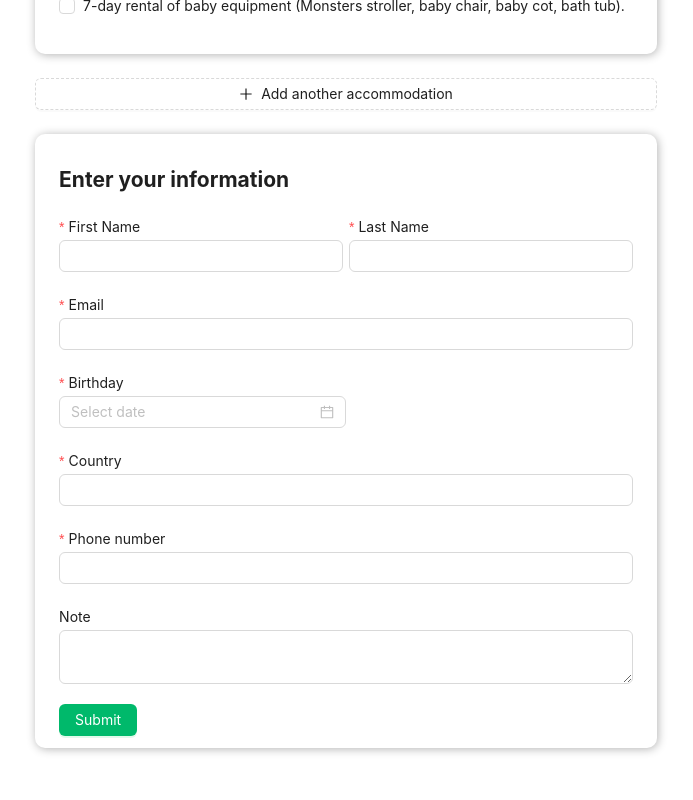
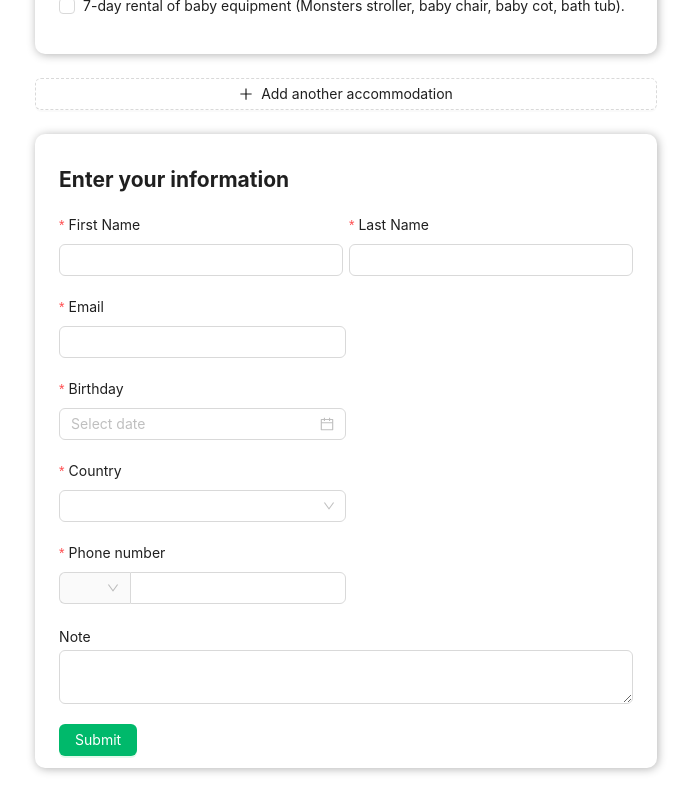
Before and after one commit to JuraJuki/webFormTest, a React (Create React App) app: page / in a window 1280 px wide. Shown: the part 574-1374 px from the top of the page, without its empty margins (294-987 px from the left). Built offline with nearby package versions, Linux system fonts and the light colour scheme.

Commit message:
update styling and validation

```diff
--- /dev/null
+++ b/src/components/WebForm/components/CountryPicker/CountryPicker.tsx
@@ -0,0 +1,20 @@
+import { Select } from "antd";
+import { CountryPickerProps } from "src/components/WebForm/components/CountryPicker/CountryPickerProps";
+import classes from "src/components/WebForm/components/GuestPicker/GuestPicker.module.scss";
+
+const { Option } = Select;
+
+export const CountryPicker = ({ value = "", onChange }: CountryPickerProps) => {
+  const getSelectOptions = () => {
+    return [<Option>a</Option>];
+  };
+
+  return (
+    <Select
+      className={classes.select}
+      options={getSelectOptions()}
+      value={null}
+      onSelect={onChange}
+    />
+  );
+};
--- /dev/null
+++ b/src/components/WebForm/components/CountryPicker/CountryPickerProps.ts
@@ -0,0 +1,4 @@
+export interface CountryPickerProps {
+  value?: string;
+  onChange?: (value: any) => void;
+}
--- a/src/components/WebForm/components/FItem/FItem.module.scss
+++ b/src/components/WebForm/components/FItem/FItem.module.scss
@@ -1,4 +1,5 @@
-.formItemExtended {
+.formItemExtended,
+.shortFormItemExtended {
   margin-bottom: 20px;
 
   :global {
@@ -16,3 +17,13 @@
     }
   }
 }
+
+.shortFormItemExtended {
+  width: 50%;
+
+  :global {
+    .ant-picker {
+      width: 100%;
+    }
+  }
+}
--- a/src/components/WebForm/components/FItem/FItemProps.ts
+++ b/src/components/WebForm/components/FItem/FItemProps.ts
@@ -1,5 +1,5 @@
 import { FormItemProps } from "antd";
 
 export interface FItemProps extends FormItemProps {
-  a?: boolean;
+  short?: boolean;
 }
--- a/src/components/WebForm/components/FItem/FItemRequired.tsx
+++ b/src/components/WebForm/components/FItem/FItemRequired.tsx
@@ -7,11 +7,17 @@ import classes from "./FItem.module.scss";
 export const FItemRequired = (props: FItemProps) => {
   const { t } = useTranslation();
 
-  const { className, ...rest } = props;
+  const { short, className, ...rest } = props;
+
+  const getClass = () => {
+    return short
+      ? classNames(classes.shortFormItemExtended, className)
+      : classNames(classes.formItemExtended, className);
+  };
   return (
     <FormItem
       labelAlign={"left"}
-      className={classNames(classes.formItemExtended, className)}
+      className={getClass()}
       rules={[{ required: true, message: t("mandatoryField") }]}
       {...rest}
     >
--- a/src/components/WebForm/components/GuestInformationSection/GuestInformationSection.module.scss
+++ b/src/components/WebForm/components/GuestInformationSection/GuestInformationSection.module.scss
@@ -9,3 +9,7 @@
   display: flex;
   gap: 6px;
 }
+
+.shortInput {
+  width: 50%;
+}
--- a/src/components/WebForm/components/GuestInformationSection/GuestInformationSection.tsx
+++ b/src/components/WebForm/components/GuestInformationSection/GuestInformationSection.tsx
@@ -1,63 +1,49 @@
-import { Button, DatePicker, Input } from "antd";
+import { Button, DatePicker, Input, Select } from "antd";
 import TextArea from "antd/lib/input/TextArea";
 import { FC } from "react";
 import { useTranslation } from "react-i18next";
+import { CountryPicker } from "src/components/WebForm/components/CountryPicker/CountryPicker";
 import { FItem } from "src/components/WebForm/components/FItem/FItem";
 import { FItemRequired } from "src/components/WebForm/components/FItem/FItemRequired";
 import { FItemName } from "src/components/WebForm/enums/FItemName";
 import classes from "./GuestInformationSection.module.scss";
 
+const { Option } = Select;
+
 export const GuestInformationSection: FC = () => {
   const { t } = useTranslation();
+
+  const phonePrefixSelect = (
+    <FItem name="prefix" noStyle>
+      <Select style={{ width: 70 }}>
+        <Option value="86">+86</Option>
+        <Option value="87">+87</Option>
+      </Select>
+    </FItem>
+  );
 
   return (
     <div className={classes.wrap}>
       <h2>{t("enterYourInformation")}</h2>
       <div className={classes.nameWrap}>
-        <FItemRequired
-          name={FItemName.FirstName}
-          label={t("firstName")}
-          style={{ width: "50%" }}
-          rules={[{ required: true, message: t("mandatoryField") }]}
-        >
+        <FItemRequired name={FItemName.FirstName} label={t("firstName")} short>
           <Input />
         </FItemRequired>
-        <FItemRequired
-          name={FItemName.LastName}
-          label={t("lastName")}
-          style={{ width: "50%" }}
-          rules={[{ required: true, message: t("mandatoryField") }]}
-        >
+        <FItemRequired name={FItemName.LastName} label={t("lastName")} short>
           <Input />
         </FItemRequired>
       </div>
-      <FItemRequired
-        name={FItemName.Email}
-        label={t("email")}
-        rules={[{ required: true, message: t("mandatoryField") }]}
-      >
+      <FItemRequired name={FItemName.Email} label={t("email")} short>
         <Input type={"email"} />
       </FItemRequired>
-      <FItemRequired
-        name={FItemName.Birthday}
-        label={t("birthday")}
-        rules={[{ required: true, message: t("mandatoryField") }]}
-      >
-        <DatePicker style={{ width: "50%" }} />
+      <FItemRequired name={FItemName.Birthday} label={t("birthday")} short>
+        <DatePicker />
       </FItemRequired>
-      <FItemRequired
-        name={FItemName.Country}
-        label={t("country")}
-        rules={[{ required: true, message: t("mandatoryField") }]}
-      >
-        <Input />
+      <FItemRequired name={FItemName.Country} label={t("country")} short>
+        <CountryPicker />
       </FItemRequired>
-      <FItemRequired
-        name={FItemName.PhoneNumber}
-        label={t("phoneNumber")}
-        rules={[{ required: true, message: t("mandatoryField") }]}
-      >
-        <Input />
+      <FItemRequired name={FItemName.PhoneNumber} label={t("phoneNumber")} short>
+        <Input addonBefore={phonePrefixSelect} />
       </FItemRequired>
       <FItem name={FItemName.Note} label={t("note")}>
         <TextArea />
```
